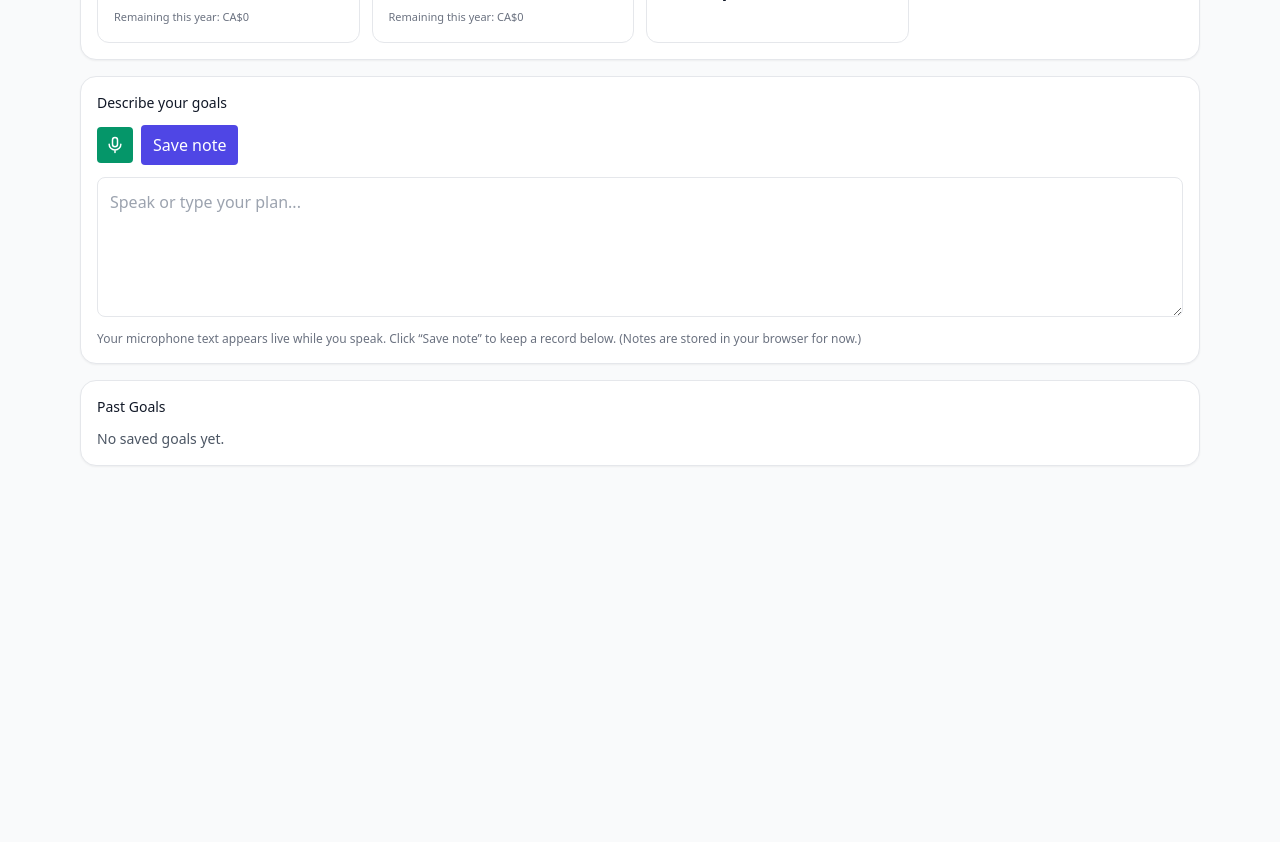
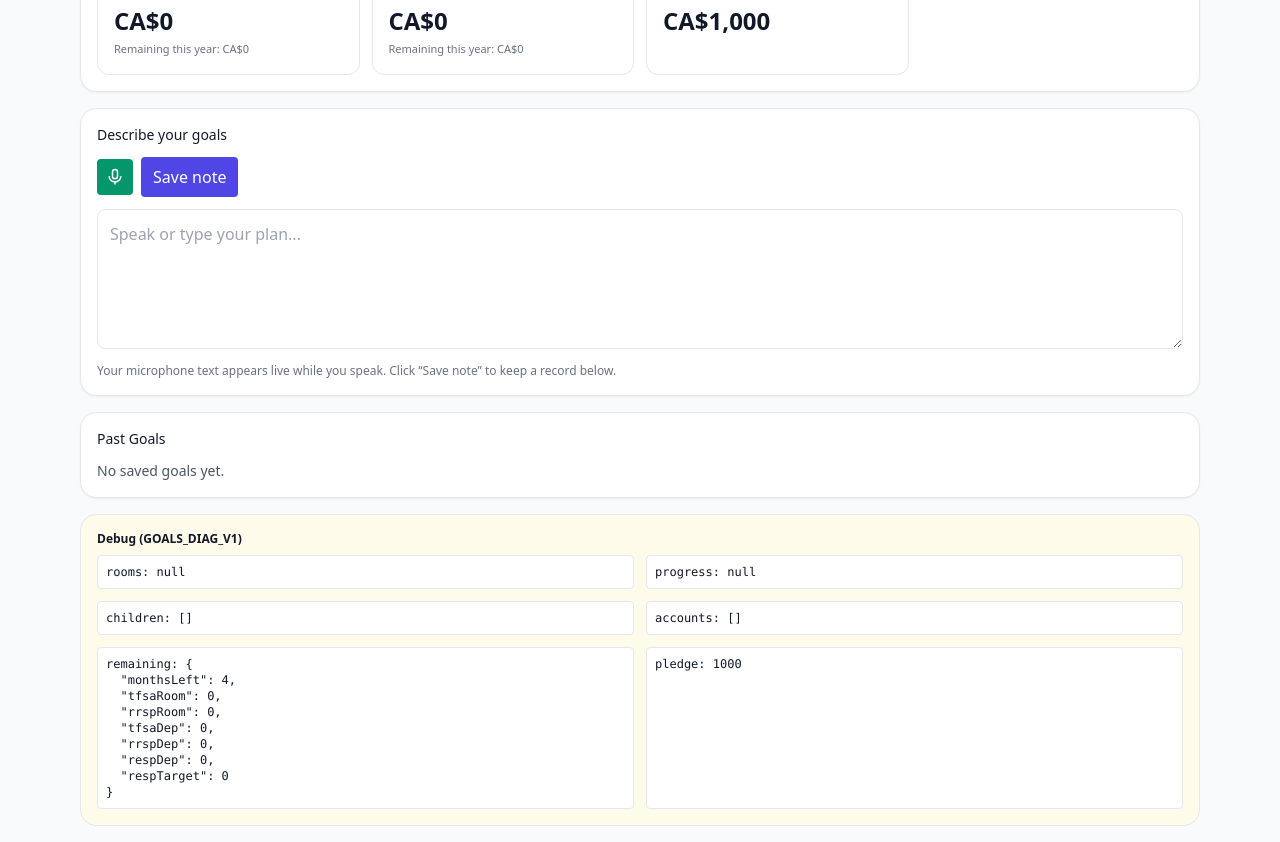
Before and after one commit to Armo28/compoundly, a Next.js app: page /goals in a window 1280 px wide. Shown: the part 280-1122 px from the top of the page. Before the commit the page ends 800 px from the top, so only its background shows below. Built offline with nearby package versions, Linux system fonts and the light colour scheme.

Commit message:
Goals diagnostic overlay (GOALS_DIAG_V1): log rooms/progress/accounts

```diff
--- a/src/app/goals/page.tsx
+++ b/src/app/goals/page.tsx
@@ -3,27 +3,19 @@
 import { useEffect, useMemo, useRef, useState } from 'react';
 import { useAuth } from '@/lib/auth';
 
-// ---------- helpers ----------
+// ===== visible tag so we can confirm the file version is live =====
+const FILE_TAG = 'GOALS_DIAG_V1';
+
+// ---- helpers ----
 const CAD = (n: number) =>
-  n.toLocaleString(undefined, {
-    style: 'currency',
-    currency: 'CAD',
-    maximumFractionDigits: 0,
-  });
+  n.toLocaleString(undefined, { style: 'currency', currency: 'CAD', maximumFractionDigits: 0 });
 
 const now = () => new Date();
 const currentYear = () => now().getFullYear();
-function monthsLeftThisYear(d = now()) {
-  return Math.max(1, 12 - d.getMonth());
-}
+const monthsLeftThisYear = () => Math.max(1, 12 - now().getMonth());
 
 type Rooms = { tfsa: number; rrsp: number; year: number };
-type Progress = {
-  tfsa_deposited?: number;
-  rrsp_deposited?: number;
-  resp_deposited?: number;
-  year: number;
-};
+type Progress = { tfsa_deposited?: number; rrsp_deposited?: number; resp_deposited?: number; year: number };
 type Child = { id: string; name: string };
 type Account = { id: string; type: string; name?: string; balance?: number };
 
@@ -37,39 +29,35 @@ function loadLS<T>(k: string, fallback: T): T {
   }
 }
 function saveLS<T>(k: string, v: T) {
-  try {
-    if (typeof window !== 'undefined') window.localStorage.setItem(k, JSON.stringify(v));
-  } catch {}
+  try { if (typeof window !== 'undefined') window.localStorage.setItem(k, JSON.stringify(v)); } catch {}
 }
+const num = (x: any) => (Number.isFinite(Number(x)) ? Number(x) : 0);
 
 async function fetchJson(url: string, headers: Record<string, string>) {
   try {
     const r = await fetch(url, { headers });
     return await r.json();
-  } catch {
+  } catch (e) {
+    console.error('fetchJson error', url, e);
     return null;
   }
 }
 
-function num(x: any) {
-  const n = Number(x);
-  return Number.isFinite(n) ? n : 0;
-}
-
-// ---------- page ----------
 export default function GoalsPage() {
   const { session } = useAuth();
   const token = session?.access_token ?? '';
 
+  // UI state you already had (defaults preserved)
   const [pledge, setPledge] = useState<number>(() => loadLS('goals.pledge', 1000));
   useEffect(() => saveLS('goals.pledge', pledge), [pledge]);
 
+  // fetched state
   const [rooms, setRooms] = useState<Rooms | null>(null);
   const [progress, setProgress] = useState<Progress | null>(null);
   const [children, setChildren] = useState<Child[]>([]);
   const [accounts, setAccounts] = useState<Account[]>([]);
 
-  // mic + notes
+  // mic + notes (kept same behavior)
   const [isMicOn, setIsMicOn] = useState(false);
   const [text, setText] = useState('');
   const [notes, setNotes] = useState<Array<{ id: string; ts: string; text: string }>>(
@@ -77,7 +65,7 @@ export default function GoalsPage() {
   );
   useEffect(() => saveLS('goals.notes', notes), [notes]);
 
-  // fetch rooms/progress/children/accounts
+  // fetch everything on token
   useEffect(() => {
     if (!token) return;
     const headers = { authorization: `Bearer ${token}` };
@@ -85,52 +73,59 @@ export default function GoalsPage() {
 
     (async () => {
       // rooms
-      let roomJ =
-        (await fetchJson(`/api/rooms?year=${yr}`, headers)) ??
-        (await fetchJson(`/api/rooms`, headers));
-      setRooms({
+      const roomJ = (await fetchJson(`/api/rooms?year=${yr}`, headers)) ?? (await fetchJson(`/api/rooms`, headers));
+      const roomsParsed: Rooms = {
         tfsa: num(roomJ?.tfsa ?? roomJ?.data?.tfsa),
         rrsp: num(roomJ?.rrsp ?? roomJ?.data?.rrsp),
         year: yr,
-      });
+      };
+      setRooms(roomsParsed);
 
       // progress
-      let progJ =
+      const progJ =
         (await fetchJson(`/api/rooms/progress?year=${yr}`, headers)) ??
         (await fetchJson(`/api/rooms/progress`, headers));
-      setProgress({
+      const progressParsed: Progress = {
         tfsa_deposited: num(progJ?.tfsa_deposited),
         rrsp_deposited: num(progJ?.rrsp_deposited),
         resp_deposited: num(progJ?.resp_deposited),
         year: yr,
-      });
+      };
+      setProgress(progressParsed);
 
       // children
       const childrenJ = await fetchJson(`/api/children`, headers);
-      if (childrenJ?.ok && Array.isArray(childrenJ.items)) setChildren(childrenJ.items);
+      const kids = childrenJ?.ok && Array.isArray(childrenJ.items) ? (childrenJ.items as Child[]) : [];
+      setChildren(kids);
 
       // accounts
       const accountsJ = await fetchJson(`/api/accounts`, headers);
-      if (accountsJ?.ok && Array.isArray(accountsJ.items)) {
-        setAccounts(accountsJ.items as Account[]);
-      }
+      const accs = accountsJ?.ok && Array.isArray(accountsJ.items) ? (accountsJ.items as Account[]) : [];
+      setAccounts(accs);
+
+      // LOG everything so we can see it
+      console.log('[GOALS] FILE_TAG:', FILE_TAG);
+      console.log('[GOALS] rooms raw:', roomJ, 'parsed:', roomsParsed);
+      console.log('[GOALS] progress raw:', progJ, 'parsed:', progressParsed);
+      console.log('[GOALS] children raw:', childrenJ, 'parsed:', kids);
+      console.log('[GOALS] accounts raw:', accountsJ, 'parsed:', accs);
     })();
   }, [token]);
 
   const monthsLeft = monthsLeftThisYear();
   const childCount = children?.length ?? 0;
+  const hasRespAccount = accounts.some(a => String(a.type).toUpperCase() === 'RESP');
+  const showRespTile = childCount > 0 || hasRespAccount;
 
-  // remaining rooms
+  // remaining
   const remaining = useMemo(() => {
     const tfsaRoom = num(rooms?.tfsa);
     const rrspRoom = num(rooms?.rrsp);
     const tfsaDep = num(progress?.tfsa_deposited);
     const rrspDep = num(progress?.rrsp_deposited);
     const respDep = num(progress?.resp_deposited);
-
     const respTarget = childCount * 2500;
     const respRem = Math.max(0, respTarget - respDep);
-
     return {
       tfsa: Math.max(0, tfsaRoom - tfsaDep),
       rrsp: Math.max(0, rrspRoom - rrspDep),
@@ -138,79 +133,67 @@ export default function GoalsPage() {
     };
   }, [rooms, progress, childCount]);
 
-  // monthly split
+  // split (kept simple just for diagnosing)
   const split = useMemo(() => {
     let left = pledge;
     const out = { resp: 0, tfsa: 0, rrsp: 0, margin: 0 };
     const capPerMonth = (room: number) => Math.ceil(room / monthsLeft);
 
-    // RESP priority only if user has child
     if (childCount > 0 && remaining.resp > 0 && left > 0) {
       const cap = capPerMonth(remaining.resp);
       const amt = Math.min(left, cap);
       out.resp = amt;
       left -= amt;
     }
-
     if (remaining.tfsa > 0 && left > 0) {
       const cap = capPerMonth(remaining.tfsa);
       const amt = Math.min(left, cap);
       out.tfsa = amt;
       left -= amt;
     }
-
     if (remaining.rrsp > 0 && left > 0) {
       const cap = capPerMonth(remaining.rrsp);
       const amt = Math.min(left, cap);
       out.rrsp = amt;
       left -= amt;
     }
-
     if (left > 0) out.margin = left;
 
+    console.log('[GOALS] monthsLeft:', monthsLeft, 'remaining:', remaining, 'pledge:', pledge, 'split:', out);
     return out;
   }, [pledge, monthsLeft, remaining, childCount]);
 
-  // mic toggle
+  // mic (unchanged; just the minimal working)
   const recRef = useRef<any>(null);
   const interimRef = useRef('');
   const lastFinalRef = useRef('');
   const toggleMic = () => {
     if (isMicOn) {
-      try {
-        recRef.current?.stop();
-      } catch {}
+      try { recRef.current?.stop(); } catch {}
       recRef.current = null;
       setIsMicOn(false);
       return;
     }
-    const SR =
-      (window as any).webkitSpeechRecognition || (window as any).SpeechRecognition;
-    if (!SR) {
-      alert('Speech recognition not supported.');
-      return;
-    }
+    const SR = (window as any).webkitSpeechRecognition || (window as any).SpeechRecognition;
+    if (!SR) { alert('Speech recognition not supported.'); return; }
     const rec = new SR();
     rec.lang = 'en-US';
     rec.continuous = true;
     rec.interimResults = true;
     rec.onresult = (ev: any) => {
-      let finalChunk = '';
-      let interimChunk = '';
+      let finalChunk = ''; let interimChunk = '';
       for (let i = ev.resultIndex; i < ev.results.length; i++) {
-        const res = ev.results[i];
-        const t = res[0]?.transcript ?? '';
-        if (res.isFinal) finalChunk += t;
-        else interimChunk += t;
+        const res = ev.results[i]; const t = res[0]?.transcript ?? '';
+        if (res.isFinal) finalChunk += t; else interimChunk += t;
       }
       if (finalChunk && finalChunk !== lastFinalRef.current) {
         lastFinalRef.current = finalChunk;
-        setText((p) => (p + ' ' + finalChunk).trim());
+        setText(p => (p + ' ' + finalChunk).trim());
         interimRef.current = '';
       }
       if (interimChunk && interimChunk !== interimRef.current) {
         interimRef.current = interimChunk;
-        setText((p) => (p + ' ' + interimChunk).trim());
+        setText(p => (p + ' ' + interimChunk).trim());
       }
     };
     rec.onend = () => setIsMicOn(false);
@@ -220,25 +203,23 @@ export default function GoalsPage() {
     setIsMicOn(true);
   };
 
-  // notes
   const saveNote = () => {
     const t = text.trim();
     if (!t) return;
-    const id = cryptoId();
+    const id = 'id-' + Math.random().toString(36).slice(2);
     const ts = new Date().toISOString();
-    setNotes((arr) => [{ id, ts, text: t }, ...arr]);
+    setNotes(arr => [{ id, ts, text: t }, ...arr]);
     setText('');
     lastFinalRef.current = '';
     interimRef.current = '';
   };
-  const deleteNote = (id: string) => setNotes((arr) => arr.filter((n) => n.id !== id));
-
-  // RESP tile visible if RESP account exists OR child exists
-  const hasRespAccount = accounts.some((a) => String(a.type).toUpperCase() === 'RESP');
-  const showRespTile = childCount > 0 || hasRespAccount;
+  const deleteNote = (id: string) => setNotes(arr => arr.filter(n => n.id !== id));
 
   return (
     <main className="max-w-6xl mx-auto p-4 space-y-4">
+      {/* header */}
+      <div className="text-xs text-gray-500">Goals • {FILE_TAG}</div>
+
       {/* Monthly pledge */}
       <section className="rounded-2xl border bg-white p-4 shadow-sm">
         <div className="text-sm font-medium mb-3">Monthly pledge</div>
@@ -264,7 +245,7 @@ export default function GoalsPage() {
       {/* Recommendation tiles */}
       <section className="rounded-2xl border bg-white p-4 shadow-sm">
         <div className="grid grid-cols-1 sm:grid-cols-3 lg:grid-cols-4 gap-3">
-          {showRespTile && (
+          {(childCount > 0 || hasRespAccount) && (
             <div className="rounded-xl border p-4">
               <div className="text-xs text-gray-600 mb-1">RESP</div>
               <div className="text-2xl font-semibold">{CAD(split.resp)}</div>
@@ -276,16 +257,12 @@ export default function GoalsPage() {
           <div className="rounded-xl border p-4">
             <div className="text-xs text-gray-600 mb-1">TFSA</div>
             <div className="text-2xl font-semibold">{CAD(split.tfsa)}</div>
-            <div className="text-[11px] text-gray-500 mt-1">
-              Remaining this year: {CAD(remaining.tfsa)}
-            </div>
+            <div className="text-[11px] text-gray-500 mt-1">Remaining this year: {CAD(remaining.tfsa)}</div>
           </div>
           <div className="rounded-xl border p-4">
             <div className="text-xs text-gray-600 mb-1">RRSP</div>
             <div className="text-2xl font-semibold">{CAD(split.rrsp)}</div>
-            <div className="text-[11px] text-gray-500 mt-1">
-              Remaining this year: {CAD(remaining.rrsp)}
-            </div>
+            <div className="text-[11px] text-gray-500 mt-1">Remaining this year: {CAD(remaining.rrsp)}</div>
           </div>
           <div className="rounded-xl border p-4">
             <div className="text-xs text-gray-600 mb-1">Margin/Other</div>
@@ -301,22 +278,11 @@ export default function GoalsPage() {
           <button
             onClick={toggleMic}
             className={`rounded p-2 ${isMicOn ? 'bg-red-600' : 'bg-emerald-600'} text-white`}
+            title={isMicOn ? 'Stop mic' : 'Start mic'}
           >
             <svg width="20" height="20" viewBox="0 0 24 24" fill="none">
-              <path
-                d="M12 14a3 3 0 0 0 3-3V6a3 3 0 1 0-6 0v5a3 3 0 0 0 3 3Z"
-                stroke="currentColor"
-                strokeWidth="1.8"
-                strokeLinecap="round"
-                strokeLinejoin="round"
-              />
-              <path
-                d="M19 11a7 7 0 0 1-14 0M12 18v3"
-                stroke="currentColor"
-                strokeWidth="1.8"
-                strokeLinecap="round"
-                strokeLinejoin="round"
-              />
+              <path d="M12 14a3 3 0 0 0 3-3V6a3 3 0 1 0-6 0v5a3 3 0 0 0 3 3Z" stroke="currentColor" strokeWidth="1.8" />
+              <path d="M19 11a7 7 0 0 1-14 0M12 18v3" stroke="currentColor" strokeWidth="1.8" />
             </svg>
           </button>
           <button onClick={saveNote} className="rounded bg-indigo-600 px-3 py-2 text-white">
@@ -330,8 +296,7 @@ export default function GoalsPage() {
           placeholder="Speak or type your plan..."
         />
         <div className="mt-2 text-xs text-gray-500">
-          Your microphone text appears live while you speak. Click “Save note” to keep a record
-          below. (Notes are stored in your browser for now.)
+          Your microphone text appears live while you speak. Click “Save note” to keep a record below.
         </div>
       </section>
 
@@ -354,10 +319,7 @@ export default function GoalsPage() {
                       minute: '2-digit',
                     })}
                   </div>
-                  <button
-                    onClick={() => deleteNote(n.id)}
-                    className="text-xs text-red-600 hover:underline"
-                  >
+                  <button onClick={() => deleteNote(n.id)} className="text-xs text-red-600 hover:underline">
                     Delete
                   </button>
                 </div>
@@ -370,10 +332,36 @@ export default function GoalsPage() {
           </ul>
         )}
       </section>
+
+      {/* === DEBUG OVERLAY === */}
+      <section className="rounded-2xl border bg-amber-50 p-4 text-xs">
+        <div className="font-semibold mb-2">Debug ({FILE_TAG})</div>
+        <div className="grid grid-cols-1 md:grid-cols-2 gap-3">
+          <pre className="overflow-auto p-2 bg-white border rounded">rooms: {JSON.stringify(rooms, null, 2)}</pre>
+          <pre className="overflow-auto p-2 bg-white border rounded">progress: {JSON.stringify(progress, null, 2)}</pre>
+          <pre className="overflow-auto p-2 bg-white border rounded">children: {JSON.stringify(children, null, 2)}</pre>
+          <pre className="overflow-auto p-2 bg-white border rounded">accounts: {JSON.stringify(accounts, null, 2)}</pre>
+          <pre className="overflow-auto p-2 bg-white border rounded">
+            remaining: {JSON.stringify(
+              (function() {
+                const tfsaRoom = num(rooms?.tfsa);
+                const rrspRoom = num(rooms?.rrsp);
+                const tfsaDep = num(progress?.tfsa_deposited);
+                const rrspDep = num(progress?.rrsp_deposited);
+                const respDep = num(progress?.resp_deposited);
+                const respTarget = (children?.length ?? 0) * 2500;
+                return {
+                  monthsLeft: monthsLeftThisYear(),
+                  tfsaRoom, rrspRoom, tfsaDep, rrspDep, respDep, respTarget
+                };
+              })(),
+              null,
+              2
+            )}
+          </pre>
+          <pre className="overflow-auto p-2 bg-white border rounded">pledge: {pledge}</pre>
+        </div>
+      </section>
     </main>
   );
 }
-
-function cryptoId() {
-  return 'id-' + Math.random().toString(36).slice(2);
-}
```
